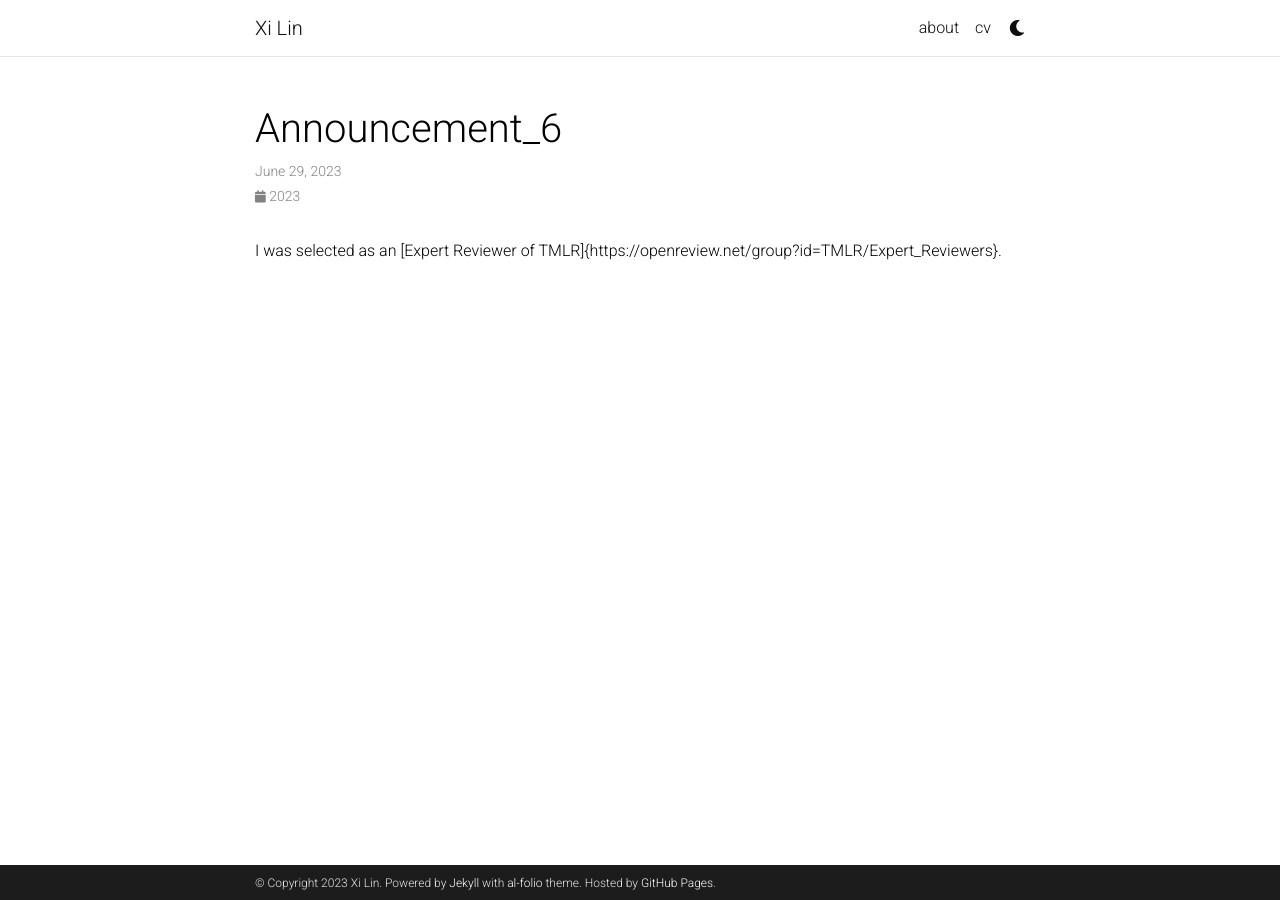
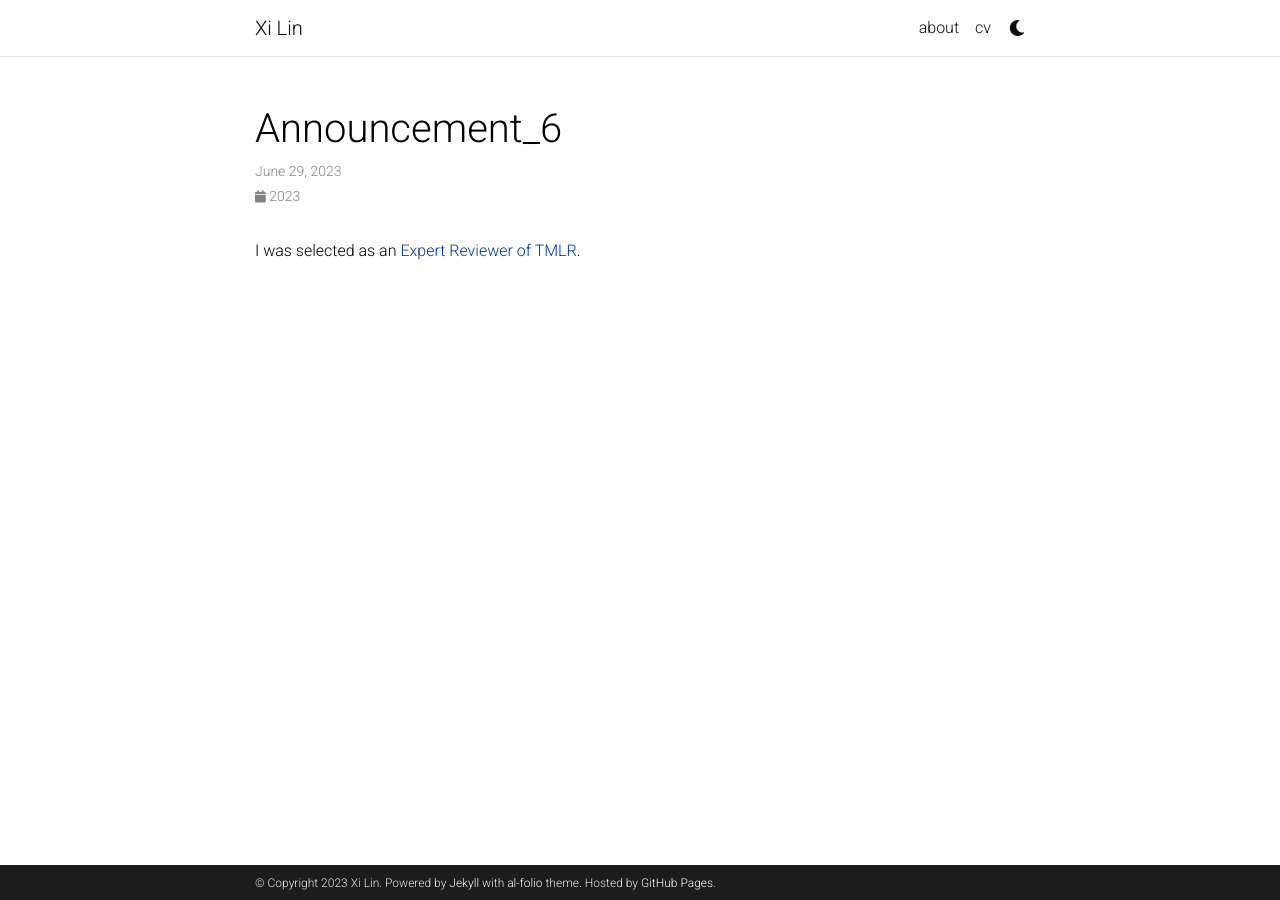
Before and after one commit to Xi-L/Xi-L.github.io, a Jekyll site: the page built from _news/announcement_6.md, in a window 1280 px wide. Built offline with Jekyll 4.4.1, drawn with Linux system fonts in a browser that asks for light colours; comment, search, counter and statistics services are not loaded; a style sheet for code colours, icons or effects is not loaded.

Commit message:
Update announcement_6.md

```diff
--- a/_news/announcement_6.md
+++ b/_news/announcement_6.md
@@ -5,4 +5,4 @@ inline: true
 related_posts: false
 ---
 
-I was selected as an [Expert Reviewer of TMLR]{https://openreview.net/group?id=TMLR/Expert_Reviewers}.
+I was selected as an [Expert Reviewer of TMLR](https://openreview.net/group?id=TMLR/Expert_Reviewers).
```
